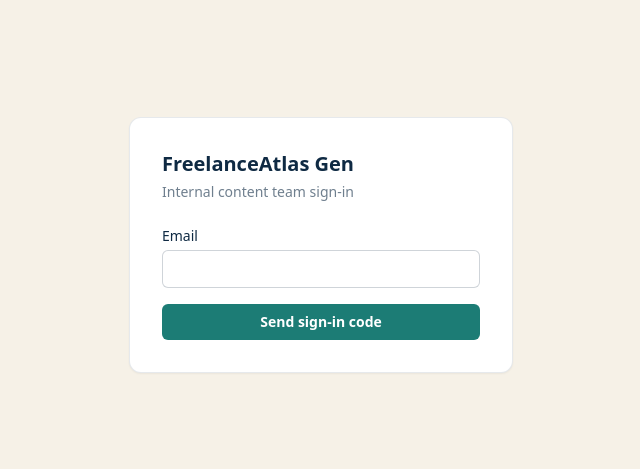
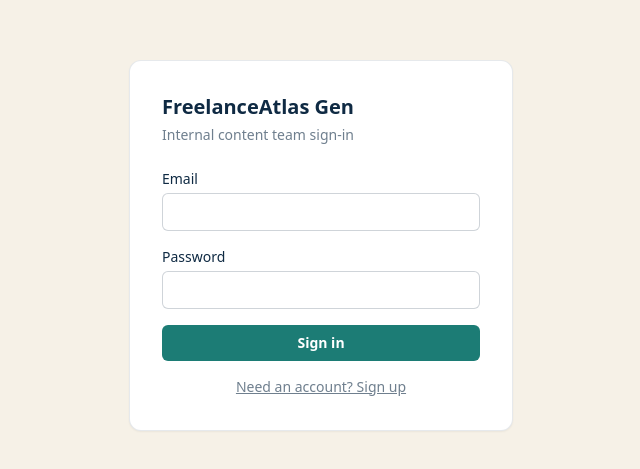
Before and after one commit to FreelanceAtlas/FreelanceAtlas-Gen, a Next.js app: page /login in a window 1280 px wide. Shown: the part 155-624 px from the top of the page, without its empty margins (319-959 px from the left). Built offline with nearby package versions, Linux system fonts and the light colour scheme; no server answers.

Commit message:
Revert login to email + password (avoid SMTP dependency for OTP)

```diff
--- a/src/app/login/page.tsx
+++ b/src/app/login/page.tsx
@@ -8,40 +8,21 @@ export default function LoginPage() {
   const router = useRouter();
   const supabase = createClient();
   const [email, setEmail] = useState("");
-  const [code, setCode] = useState("");
-  const [step, setStep] = useState<"email" | "code">("email");
+  const [password, setPassword] = useState("");
+  const [mode, setMode] = useState<"signin" | "signup">("signin");
   const [error, setError] = useState<string | null>(null);
+  const [info, setInfo] = useState<string | null>(null);
   const [loading, setLoading] = useState(false);
 
-  // Step 1: every sign-in sends a fresh one-time code to the email entered.
-  async function handleSendCode(e: React.FormEvent) {
+  async function handleSignIn(e: React.FormEvent) {
     e.preventDefault();
     setLoading(true);
     setError(null);
+    setInfo(null);
 
-    const { error } = await supabase.auth.signInWithOtp({
+    const { data, error } = await supabase.auth.signInWithPassword({
       email,
-      options: { shouldCreateUser: true },
-    });
-
-    setLoading(false);
-    if (error) {
-      setError(error.message);
-      return;
-    }
-    setStep("code");
-  }
-
-  // Step 2: verify the one-time code. No password is ever used.
-  async function handleVerifyCode(e: React.FormEvent) {
-    e.preventDefault();
-    setLoading(true);
-    setError(null);
-
-    const { data, error } = await supabase.auth.verifyOtp({
-      email,
-      token: code,
-      type: "email",
+      password,
     });
 
     if (error) {
@@ -50,8 +31,8 @@ export default function LoginPage() {
       return;
     }
 
-    // First-time sign-in: create a profile row with no role yet.
-    // Admin approval (role assignment) happens separately.
+    // Fallback safety net: ensure a profile row exists (role assignment is
+    // handled separately by the DB trigger / an admin via the Users tab).
     if (data.user) {
       const { data: existing } = await supabase
         .from("profiles")
@@ -68,6 +49,35 @@ export default function LoginPage() {
     router.refresh();
   }
 
+  async function handleSignUp(e: React.FormEvent) {
+    e.preventDefault();
+    setLoading(true);
+    setError(null);
+    setInfo(null);
+
+    const { data, error } = await supabase.auth.signUp({
+      email,
+      password,
+    });
+
+    setLoading(false);
+
+    if (error) {
+      setError(error.message);
+      return;
+    }
+
+    // If email confirmation is required, there's no session yet.
+    if (!data.session) {
+      setInfo("Check your email to confirm your account, then sign in.");
+      setMode("signin");
+      return;
+    }
+
+    router.push("/dashboard");
+    router.refresh();
+  }
+
   return (
     <main className="flex min-h-screen items-center justify-center px-4">
       <div className="w-full max-w-sm rounded-xl border border-atlasnavy/10 bg-white p-8 shadow-sm">
@@ -76,8 +86,10 @@ export default function LoginPage() {
           Internal content team sign-in
         </p>
 
-        {step === "email" ? (
-          <form onSubmit={handleSendCode} className="mt-6 space-y-4">
+        <form
+          onSubmit={mode === "signin" ? handleSignIn : handleSignUp}
+          className="mt-6 space-y-4"
+        >
           <div>
             <label className="block text-sm font-medium text-atlasnavy">Email</label>
             <input
@@ -89,57 +101,49 @@ export default function LoginPage() {
             />
           </div>
 
+          <div>
+            <label className="block text-sm font-medium text-atlasnavy">Password</label>
+            <input
+              type="password"
+              required
+              minLength={6}
+              value={password}
+              onChange={(e) => setPassword(e.target.value)}
+              className="mt-1 w-full rounded-md border border-atlasnavy/20 px-3 py-2 text-sm focus:outline-none focus:ring-2 focus:ring-atlasteal"
+            />
+          </div>
+
           {error && <p className="text-sm text-red-600">{error}</p>}
+          {info && <p className="text-sm text-atlasteal">{info}</p>}
 
           <button
             type="submit"
             disabled={loading}
             className="w-full rounded-md bg-atlasteal py-2 text-sm font-semibold text-white hover:bg-atlasteal/90 disabled:opacity-50"
           >
-              {loading ? "Sending code…" : "Send sign-in code"}
-            </button>
-          </form>
-        ) : (
-          <form onSubmit={handleVerifyCode} className="mt-6 space-y-4">
-            <p className="text-sm text-atlasnavy/70">
-              We sent a one-time code to <span className="font-medium">{email}</span>.
-              It&apos;s required every time you sign in.
-            </p>
-            <div>
-              <label className="block text-sm font-medium text-atlasnavy">Code</label>
-              <input
-                type="text"
-                inputMode="numeric"
-                required
-                value={code}
-                onChange={(e) => setCode(e.target.value)}
-                className="mt-1 w-full rounded-md border border-atlasnavy/20 px-3 py-2 text-sm tracking-widest focus:outline-none focus:ring-2 focus:ring-atlasteal"
-              />
-            </div>
-
-            {error && <p className="text-sm text-red-600">{error}</p>}
-
-            <button
-              type="submit"
-              disabled={loading}
-              className="w-full rounded-md bg-atlasteal py-2 text-sm font-semibold text-white hover:bg-atlasteal/90 disabled:opacity-50"
-            >
-              {loading ? "Verifying…" : "Verify & sign in"}
+            {loading
+              ? mode === "signin"
+                ? "Signing in…"
+                : "Creating account…"
+              : mode === "signin"
+              ? "Sign in"
+              : "Create account"}
           </button>
 
           <button
             type="button"
             className="w-full text-sm text-atlasnavy/60 underline"
             onClick={() => {
-                setStep("email");
-                setCode("");
+              setMode(mode === "signin" ? "signup" : "signin");
               setError(null);
+              setInfo(null);
             }}
           >
-              Use a different email
+            {mode === "signin"
+              ? "Need an account? Sign up"
+              : "Already have an account? Sign in"}
           </button>
         </form>
-        )}
       </div>
     </main>
   );
```
Lines whose indentation alone changed are shown as unchanged.
